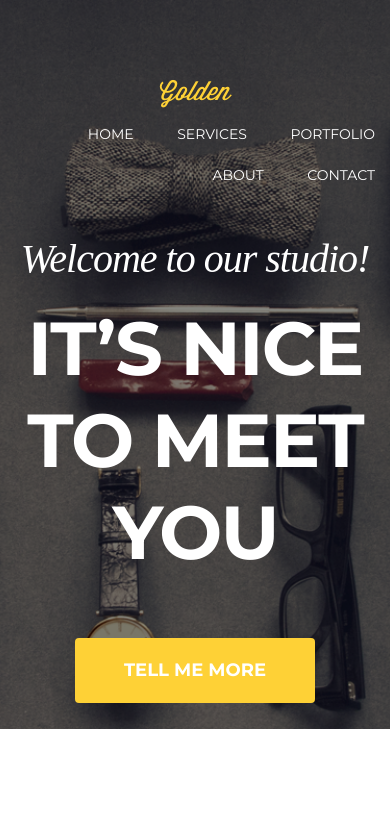
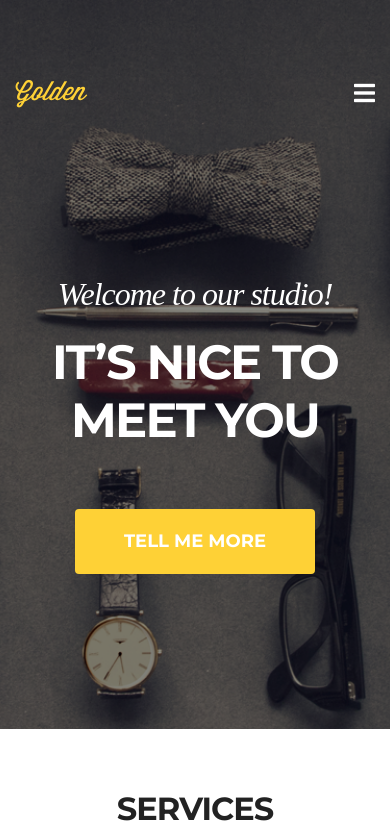
Before and after one commit to doforever/golden, a website: page index.html in a window 390 px wide. Shown: the top 838 px of the page. Drawn offline with Linux system fonts and the light colour scheme; a web font is replaced by a local one.

Commit message:
Fix layout on small screens

```diff
--- a/index.html
+++ b/index.html
@@ -15,10 +15,10 @@
     <header>
         <div class="container">
             <nav class="row">
-                <div class="col-md-2">
+                <div class="col-2">
                     <a class="brand" href="#">Golden</a>
                 </div>
-                <div class="col-md-10 menu">
+                <div class="col-2 col-md-10 menu">
                     <ul>
                         <li><a href="#"></a>Home</li>
                         <li><a href="#"></a>Services</li>
@@ -26,8 +26,8 @@
                         <li><a href="#"></a>About</li>
                         <li><a href="#"></a>Contact</li>
                     </ul>
+                    <i class="fas fa-bars"></i>
                 </div>
-                <i class="fas fa-bars col"></i>
             </nav>
             <div class="row">
                 <div class="col-12 welcome-mes">
--- a/sass/style.scss
+++ b/sass/style.scss
@@ -67,8 +67,14 @@ header {
     nav.row {
         padding-top: 73px;
         flex: 0 0 auto;
+        justify-content: space-between;
         i.fas {
             display: none;
+            font-size: 24px;
+            line-height: 41px;
+        }
+        div:first-child {
+            text-align: left;
         }
         .brand {
             color: $color-main;
@@ -235,3 +241,41 @@ footer {
         }
     }
 }
+
+/* Media */
+
+@media (max-width: 767px) {
+    section {
+        padding: 60px 0;
+    }
+    h1 {
+        font-size: 32px;
+    }
+    header {
+        h1 {
+            font-size: 48px;
+        }
+        h2 {
+            font-size: 32px;
+        }
+        nav.row {
+            .menu {
+                ul {
+                    display: none;
+                }
+            }
+            i.fas {
+                display: inline;
+                &:hover {
+                    color: $color-main;
+                }
+            }
+
+        }
+    }
+    .portfolio {
+        h2 {
+            margin-bottom: 30px;
+        }
+    }
+}
```
Also changed, not shown: css/style.css, 1 other file.
